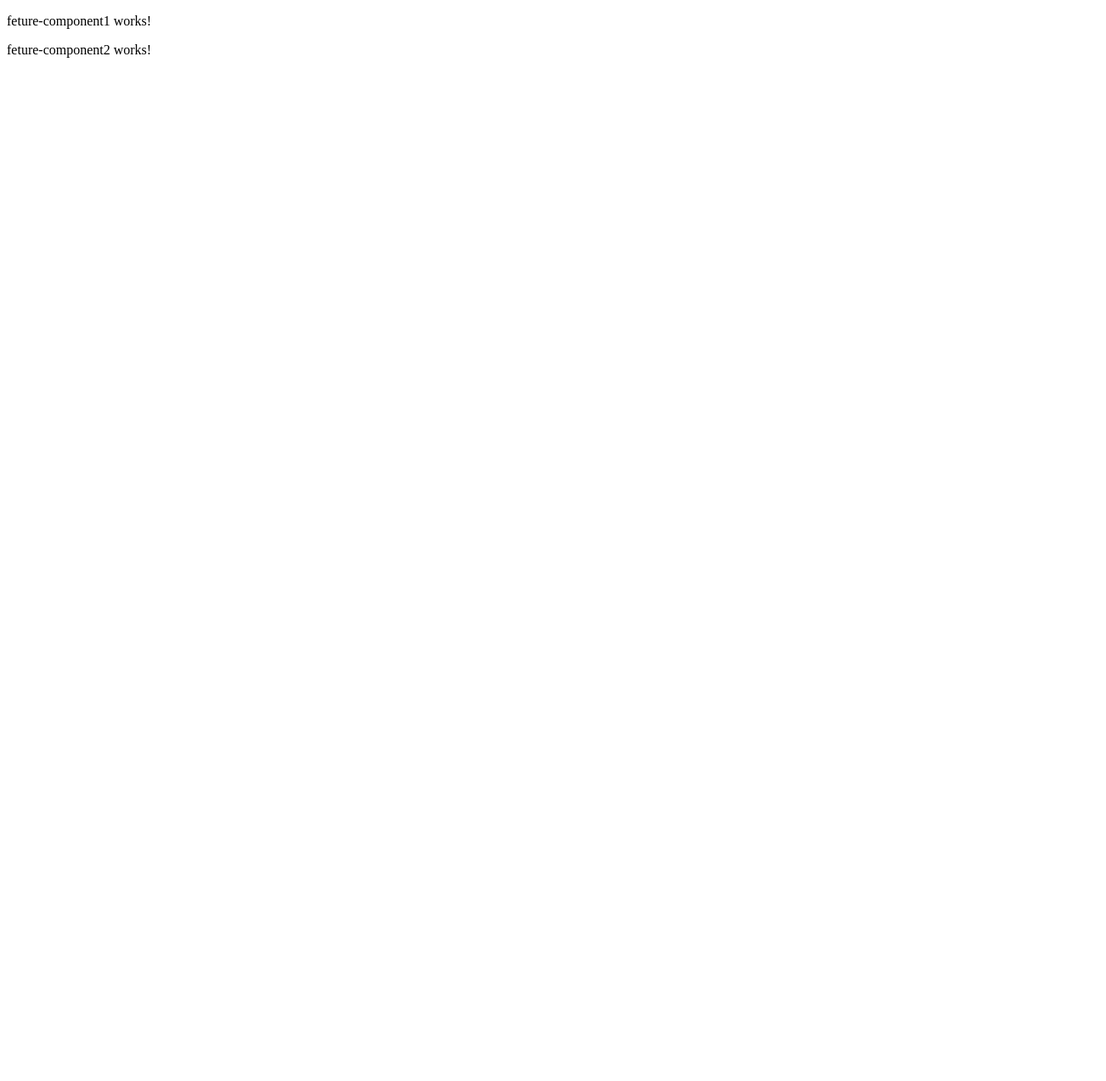
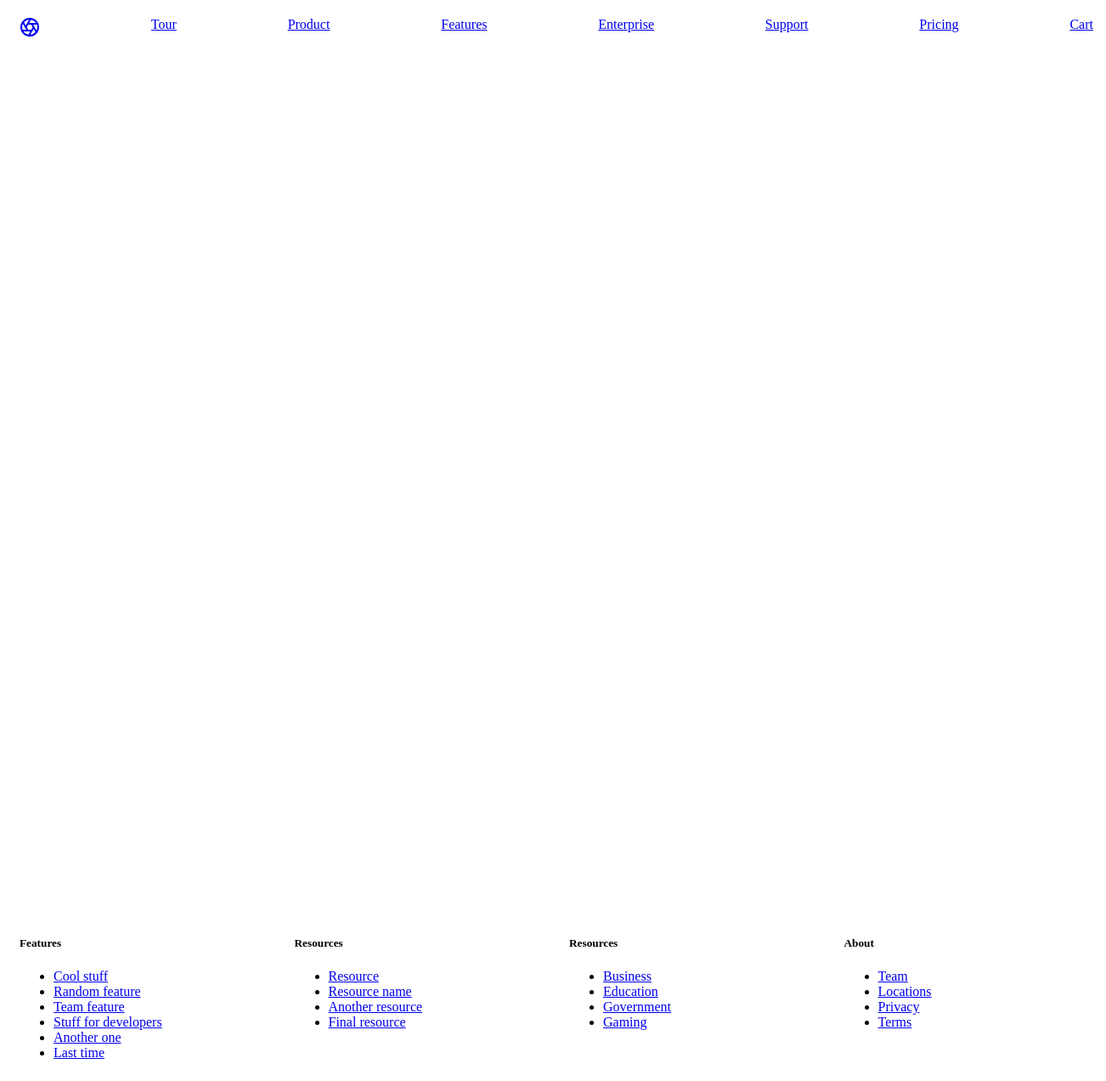
Before and after one commit to wl98336/RWD-on-Mobile, an Angular app: page / in a window 1280 px wide. Shown: the whole page at 85% size, 1302 px wide, since content can reach past the window. Before the commit the page ends 800 px from the top, so only its background shows below. Built offline with nearby package versions, Linux system fonts and the light colour scheme.

Commit message:
update header and footer template

```diff
--- a/src/app/app.component.html
+++ b/src/app/app.component.html
@@ -1,4 +1,5 @@
 <!--The content below is only a placeholder and can be replaced.-->
 <app-feture-component1 ></app-feture-component1>
 <router-outlet></router-outlet>
+<div style="height:1024px"></div>
 <app-feture-component2></app-feture-component2>
--- a/src/app/feature-module1/feture-component1/feture-component1.component.css
+++ b/src/app/feature-module1/feture-component1/feture-component1.component.css
@@ -0,0 +1,39 @@
+
+.container {
+    width: 100%;
+    padding-right: 15px;
+    padding-left: 15px;
+    margin-right: auto;
+    margin-left: auto;
+}
+.flex-md-row {
+    -ms-flex-direction: row!important;
+    flex-direction: row!important;
+}
+.justify-content-between {
+    -ms-flex-pack: justify!important;
+    justify-content: space-between!important;
+}
+.pt-1, .py-1 {
+    padding-top: .25rem!important;
+}
+.pb-2, .py-2 {
+    padding-bottom: .5rem!important;
+}
+.pt-2, .py-2 {
+    padding-top: .5rem!important;
+}
+.d-flex {
+    display: -ms-flexbox!important;
+    display: flex!important;
+}
+.sticky-top {
+    position: -webkit-sticky;
+    position: sticky;
+    top: 0;
+    z-index: 1020;
+}
+
+.d-md-inline-block {
+    display: inline-block!important;
+}
--- a/src/app/feature-module1/feture-component1/feture-component1.component.html
+++ b/src/app/feature-module1/feture-component1/feture-component1.component.html
@@ -1,3 +1,14 @@
-<p>
-  feture-component1 works!
-</p>
+<nav class="site-header sticky-top py-1">
+  <div class="container d-flex flex-column flex-md-row justify-content-between">
+    <a class="py-2" href="#">
+      <svg xmlns="http://www.w3.org/2000/svg" width="24" height="24" viewBox="0 0 24 24" fill="none" stroke="currentColor" stroke-width="2" stroke-linecap="round" stroke-linejoin="round" class="d-block mx-auto" focusable="false" role="img"><title>Product</title><circle cx="12" cy="12" r="10"></circle><line x1="14.31" y1="8" x2="20.05" y2="17.94"></line><line x1="9.69" y1="8" x2="21.17" y2="8"></line><line x1="7.38" y1="12" x2="13.12" y2="2.06"></line><line x1="9.69" y1="16" x2="3.95" y2="6.06"></line><line x1="14.31" y1="16" x2="2.83" y2="16"></line><line x1="16.62" y1="12" x2="10.88" y2="21.94"></line></svg>
+    </a>
+    <a class="py-2 d-none d-md-inline-block" href="#">Tour</a>
+    <a class="py-2 d-none d-md-inline-block" href="#">Product</a>
+    <a class="py-2 d-none d-md-inline-block" href="#">Features</a>
+    <a class="py-2 d-none d-md-inline-block" href="#">Enterprise</a>
+    <a class="py-2 d-none d-md-inline-block" href="#">Support</a>
+    <a class="py-2 d-none d-md-inline-block" href="#">Pricing</a>
+    <a class="py-2 d-none d-md-inline-block" href="#">Cart</a>
+  </div>
+</nav>
--- a/src/app/feature-module1/feture-component2/feture-component2.component.css
+++ b/src/app/feature-module1/feture-component2/feture-component2.component.css
@@ -0,0 +1,53 @@
+
+.row {
+    display: -ms-flexbox;
+    display: flex;
+    -ms-flex-wrap: wrap;
+    flex-wrap: wrap;
+    margin-right: -15px;
+    margin-left: -15px;
+}
+.col-md {
+    -ms-flex-preferred-size: 0;
+    flex-basis: 0;
+    -ms-flex-positive: 1;
+    flex-grow: 1;
+    max-width: 100%;
+}
+
+.col-12 {
+    -ms-flex: 0 0 100%;
+    flex: 0 0 100%;
+    max-width: 100%;
+}
+
+.col, .col-1, .col-10, .col-11, .col-12, .col-2, .col-3, .col-4, .col-5, .col-6, .col-7, .col-8, .col-9, .col-auto, .col-lg, .col-lg-1, .col-lg-10, .col-lg-11, .col-lg-12, .col-lg-2, .col-lg-3, .col-lg-4, .col-lg-5, .col-lg-6, .col-lg-7, .col-lg-8, .col-lg-9, .col-lg-auto, .col-md, .col-md-1, .col-md-10, .col-md-11, .col-md-12, .col-md-2, .col-md-3, .col-md-4, .col-md-5, .col-md-6, .col-md-7, .col-md-8, .col-md-9, .col-md-auto, .col-sm, .col-sm-1, .col-sm-10, .col-sm-11, .col-sm-12, .col-sm-2, .col-sm-3, .col-sm-4, .col-sm-5, .col-sm-6, .col-sm-7, .col-sm-8, .col-sm-9, .col-sm-auto, .col-xl, .col-xl-1, .col-xl-10, .col-xl-11, .col-xl-12, .col-xl-2, .col-xl-3, .col-xl-4, .col-xl-5, .col-xl-6, .col-xl-7, .col-xl-8, .col-xl-9, .col-xl-auto {
+    position: relative;
+    width: 100%;
+    padding-right: 15px;
+    padding-left: 15px;
+}
+
+body {
+    margin: 0;
+    font-family: -apple-system,BlinkMacSystemFont,"Segoe UI",Roboto,"Helvetica Neue",Arial,"Noto Sans",sans-serif,"Apple Color Emoji","Segoe UI Emoji","Segoe UI Symbol","Noto Color Emoji";
+    font-size: 1rem;
+    font-weight: 400;
+    line-height: 1.5;
+    color: #212529;
+    text-align: left;
+    background-color: #fff;
+}
+
+.container {
+    width: 100%;
+    padding-right: 15px;
+    padding-left: 15px;
+    margin-right: auto;
+    margin-left: auto;
+}
+
+
+.col-12 {
+    flex: 0 0 100%;
+}
--- a/src/app/feature-module1/feture-component2/feture-component2.component.html
+++ b/src/app/feature-module1/feture-component2/feture-component2.component.html
@@ -1,3 +1,43 @@
-<p>
-  feture-component2 works!
-</p>
+<footer class="container py-5">
+  <div class="row">
+
+    <div class="col-6 col-md">
+      <h5>Features</h5>
+      <ul class="list-unstyled text-small">
+        <li><a class="text-muted" href="#">Cool stuff</a></li>
+        <li><a class="text-muted" href="#">Random feature</a></li>
+        <li><a class="text-muted" href="#">Team feature</a></li>
+        <li><a class="text-muted" href="#">Stuff for developers</a></li>
+        <li><a class="text-muted" href="#">Another one</a></li>
+        <li><a class="text-muted" href="#">Last time</a></li>
+      </ul>
+    </div>
+    <div class="col-6 col-md">
+      <h5>Resources</h5>
+      <ul class="list-unstyled text-small">
+        <li><a class="text-muted" href="#">Resource</a></li>
+        <li><a class="text-muted" href="#">Resource name</a></li>
+        <li><a class="text-muted" href="#">Another resource</a></li>
+        <li><a class="text-muted" href="#">Final resource</a></li>
+      </ul>
+    </div>
+    <div class="col-6 col-md">
+      <h5>Resources</h5>
+      <ul class="list-unstyled text-small">
+        <li><a class="text-muted" href="#">Business</a></li>
+        <li><a class="text-muted" href="#">Education</a></li>
+        <li><a class="text-muted" href="#">Government</a></li>
+        <li><a class="text-muted" href="#">Gaming</a></li>
+      </ul>
+    </div>
+    <div class="col-6 col-md">
+      <h5>About</h5>
+      <ul class="list-unstyled text-small">
+        <li><a class="text-muted" href="#">Team</a></li>
+        <li><a class="text-muted" href="#">Locations</a></li>
+        <li><a class="text-muted" href="#">Privacy</a></li>
+        <li><a class="text-muted" href="#">Terms</a></li>
+      </ul>
+    </div>
+  </div>
+</footer>
```
